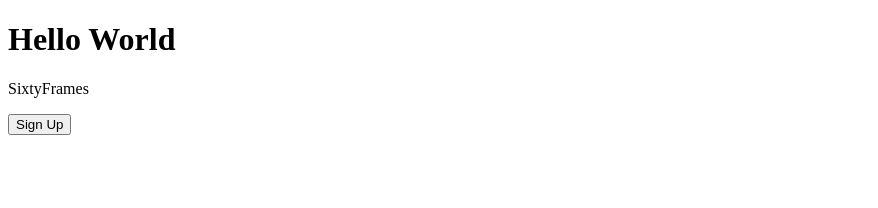
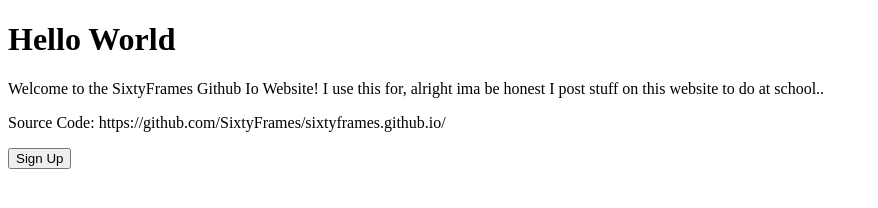
Before and after one commit to SixtyFrames/lollmaohaha.com, a plain HTML site: page index.html in a window 1280 px wide. Shown: the whole page, without its empty margins (0-878 px from the left). Drawn offline with Linux system fonts and the light colour scheme.

Commit message:
Update index?? :0

```diff
--- a/index.html
+++ b/index.html
@@ -2,7 +2,8 @@
 <html>
 <body>
 <h1>Hello World</h1>
-<p>SixtyFrames</p>
+<p>Welcome to the SixtyFrames Github Io Website! I use this for, alright ima be honest I post stuff on this website to do at school..</p>
+<p>Source Code: https://github.com/SixtyFrames/sixtyframes.github.io/</p>
 <button type="button">Sign Up</button>
 </html>
 </body>
```
